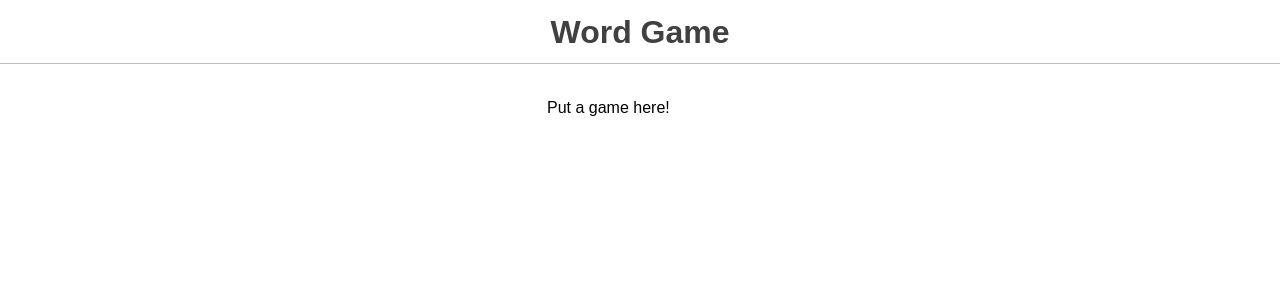
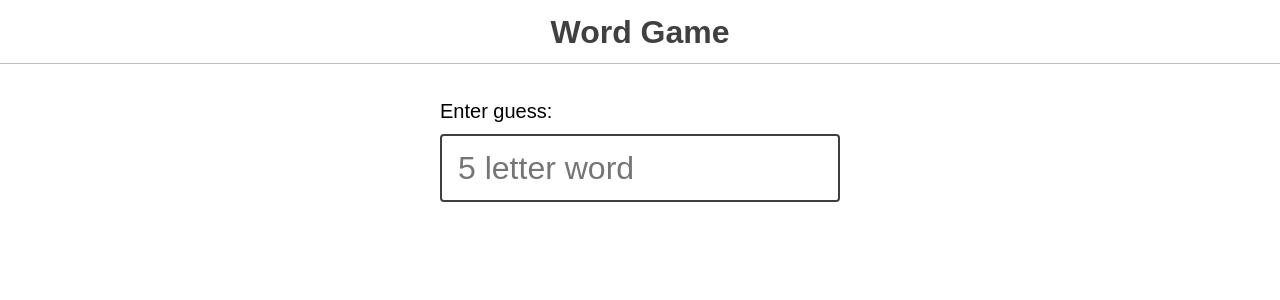
Before and after one commit to hermes-garcia/the-joy-of-react, a React (Create React App) app in the folder 01-word-clone/: page / in a window 1280 px wide. Shown: the top 300 px of the page. Built offline with nearby package versions, Linux system fonts and the light colour scheme.

Commit message:
Project 1 - first exercise

```diff
--- a/01-word-clone/src/components/Game/Game.js
+++ b/01-word-clone/src/components/Game/Game.js
@@ -1,4 +1,6 @@
 import React from 'react';
+
+import GuessInput from './../GuessInput'
 
 import { sample } from '../../utils';
 import { WORDS } from '../../data';
@@ -9,7 +11,7 @@ const answer = sample(WORDS);
 console.info({ answer });
 
 function Game() {
-  return <>Put a game here!</>;
+  return <GuessInput />;
 }
 
 export default Game;
--- /dev/null
+++ b/01-word-clone/src/components/GuessInput/GuessInput.js
@@ -0,0 +1,33 @@
+import React from 'react';
+
+function GuessInput() {
+
+    const [word, setWord] = React.useState('');
+
+    const handleWordSubmit = (ev) => {
+        ev.preventDefault();
+        console.log(word);
+        setWord('');
+    };
+
+    return (
+        <form className="guess-input-wrapper" onSubmit={handleWordSubmit}>
+            <label htmlFor="guess-input">Enter guess:</label>
+            <input
+                required
+                id="guess-input"
+                type="text"
+                pattern="[A-Za-z]{5}"
+                maxLength="5"
+                placeholder="5 letter word"
+                value={word}
+                onChange={({target}) => {
+                    const word = target.value;
+                    setWord(word.toUpperCase());
+                }}
+            />
+        </form>
+    );
+}
+
+export default GuessInput;
--- /dev/null
+++ b/01-word-clone/src/components/GuessInput/index.js
@@ -0,0 +1,2 @@
+export * from "./GuessInput";
+export { default } from "./GuessInput";
```
